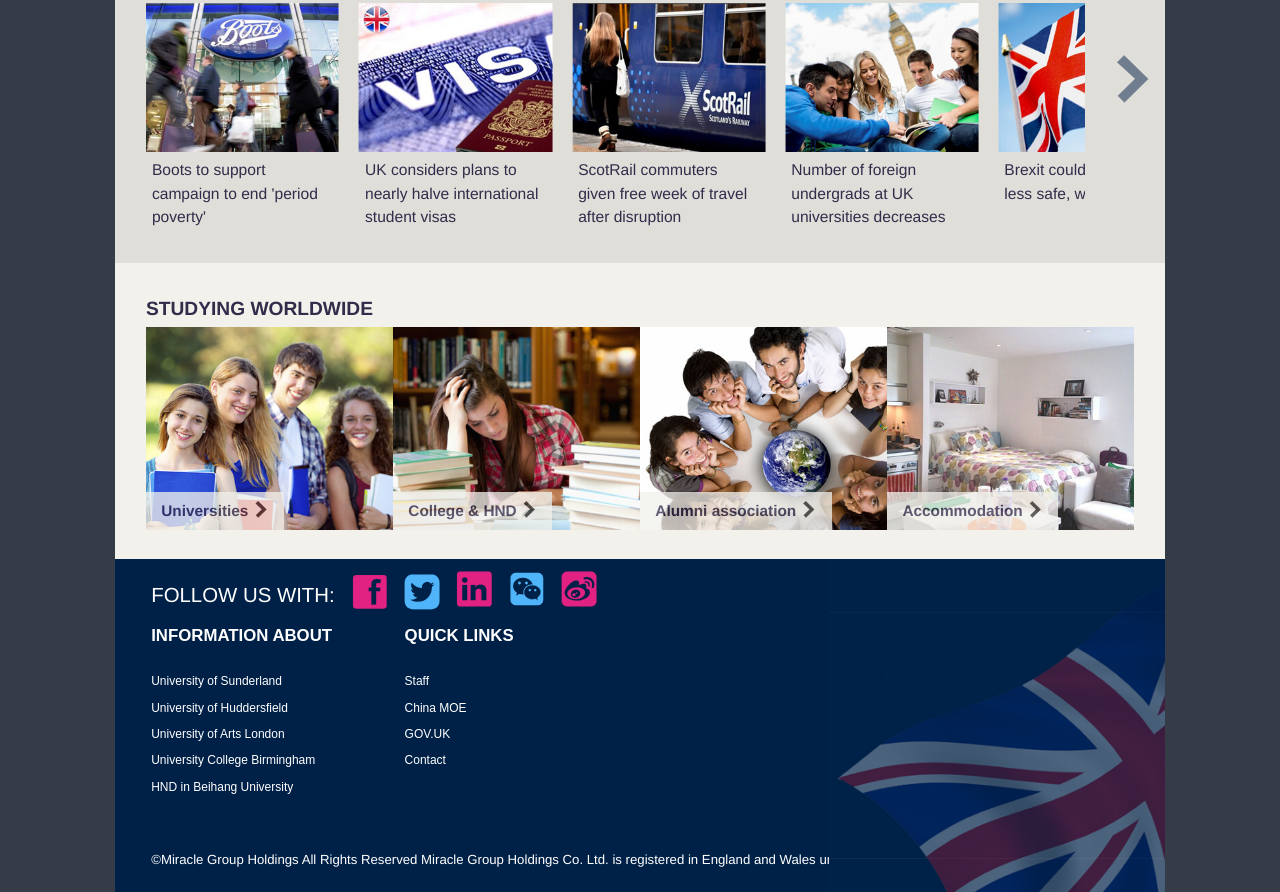
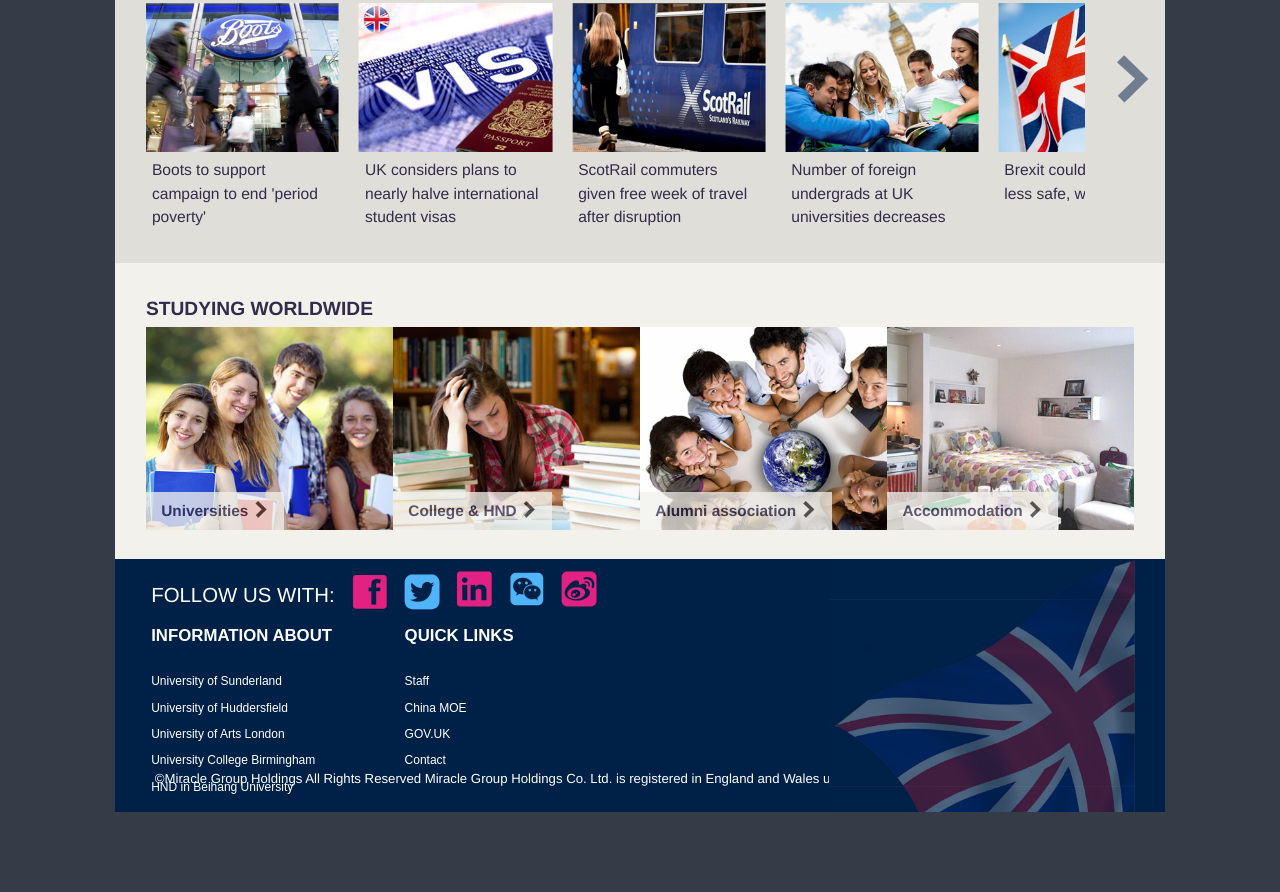
Before and after one commit to miracleglobal/miracleglobal.github.io, a plain HTML site: page index.html in a window 1280 px wide. Shown: the part 802-1694 px from the top of the page. After the commit the page ends 1614 px from the top, so only its background shows below. Drawn offline with Linux system fonts and the light colour scheme.

Commit message:
update flag width

```diff
--- a/css/index.css
+++ b/css/index.css
@@ -126,9 +126,12 @@ html{
 }
 .bottom .at{
   color: white;
-  margin-top: 40px;
+  /*margin-top: 40px;*/
   line-height: 3em;
   font-size: 1.1em;
+  position: absolute;
+  left:3em;
+  bottom: 1em;
 }
 
 .top{
```
